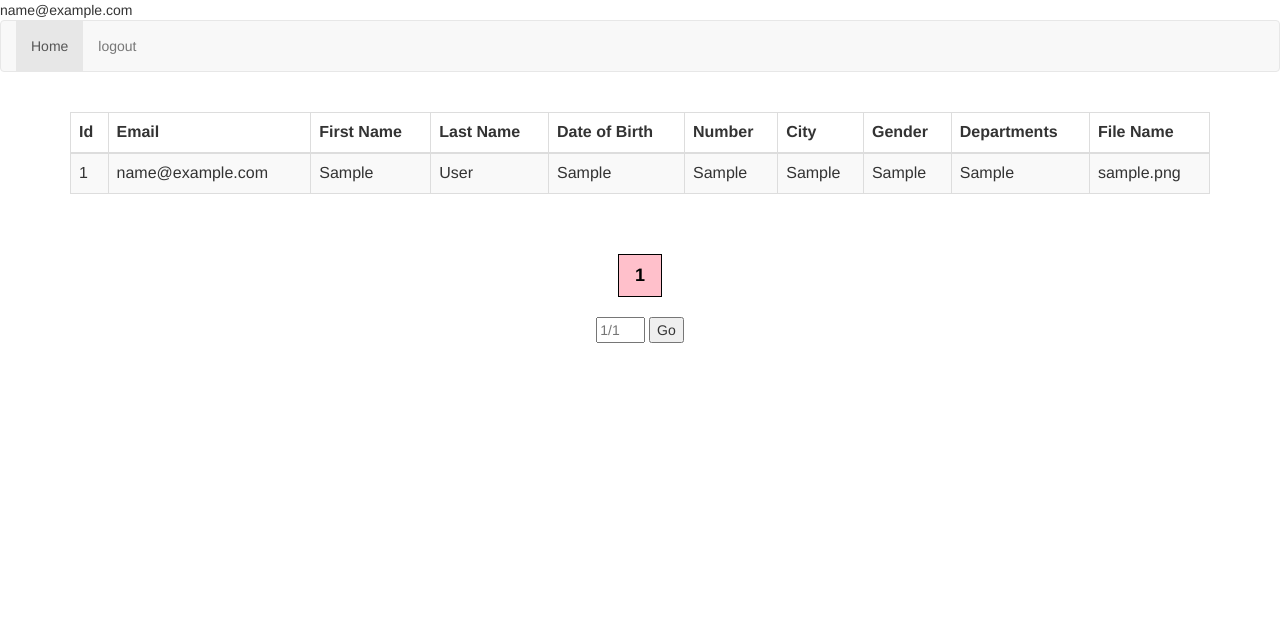
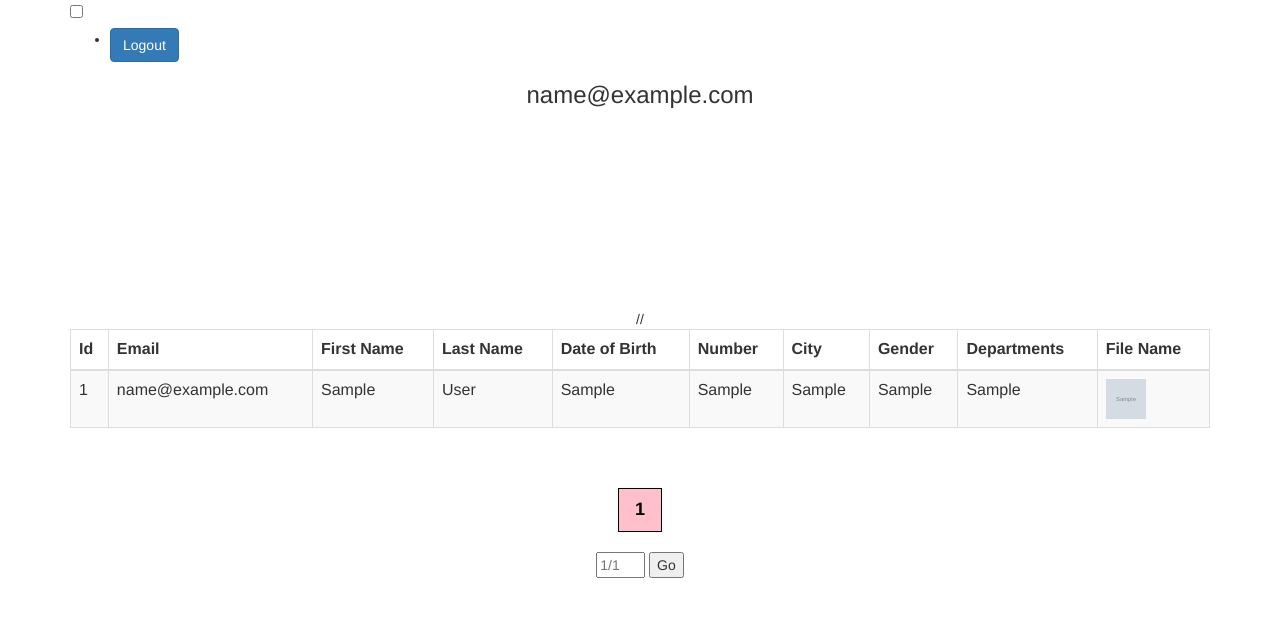
Before and after one commit to elderberry123/Php_project, a PHP site: page /home.php in a window 1280 px wide. Shown: the top 617 px of the page. Run offline with PHP 8.4, Linux system fonts and the light colour scheme; the visitor is signed in with stand-in values (Sample User, id 1); tables that the repository leaves empty or names only in its code hold one stand-in row (values such as "Sample post"); grey boxes marked "Sample" are stand-in pictures.

Commit message:
Update home.php

```diff
--- a/home.php
+++ b/home.php
@@ -3,9 +3,9 @@ session_start();
 include "config.php";
 
 if (isset($_COOKIE["user_email"])) {
-    echo $_COOKIE["user_email"];
+    $var= $_COOKIE["user_email"];
 } elseif (isset($_SESSION["user_email"])) {
-    echo $_SESSION["user_email"];
+    $var= $_SESSION["user_email"];
 }
 ?>
 
@@ -15,7 +15,7 @@ if (isset($_COOKIE["user_email"])) {
     <head>
         <title>Pagination</title>
         <link rel="stylesheet" href="https://maxcdn.bootstrapcdn.com/bootstrap/3.3.7/css/bootstrap.min.css">
-
+<link rel="stylesheet" href="style.css">
         <style>
             .pagination {
                 display: inline-block;
@@ -39,9 +39,10 @@ if (isset($_COOKIE["user_email"])) {
                 background-color: skyblue;
             }
         </style>
+
     </head>
     <body>
-        <nav class="navbar navbar-default">
+        <!-- <nav class="navbar navbar-default">
             <div class="container-fluid">
 
                 <ul class="nav navbar-nav">
@@ -51,7 +52,27 @@ if (isset($_COOKIE["user_email"])) {
 
                 </ul>
             </div>
-        </nav>
+        </nav> -->
+
+        <nav class="navbar">
+        <div class="navbar-container container">
+            <input type="checkbox" name="" id="">
+            <div class="hamburger-lines">
+                <span class="line line1"></span>
+                <span class="line line2"></span>
+                <span class="line line3"></span>
+            </div>
+            <ul class="menu-items">
+            <li ><a  href="logout.php"><h4 class="btn btn-primary ">Logout</h2> </a></li>
+
+            </ul>
+           <center> <h3 class="logo"><?php echo $var; ?></h1></center>
+        </div>
+    </nav>
+
+
+
+
         <center>
             <?php
             $per_page_record = 5;
@@ -62,18 +83,22 @@ if (isset($_COOKIE["user_email"])) {
                 $page = 1;
             }
 
+
             $start_from = ($page - 1) * $per_page_record;
             $query = "SELECT * FROM user_d LIMIT $start_from, $per_page_record";
             $rs_result = mysqli_query($mysqli, $query);
             ?>
 
-            <div class="container">
+
+
+            <div class="container" style="padding-top:150px;">
                 <br>
                 <div>
 
                     <table class="table table-striped table-bordered table-sm" cellspacing="0">
                         <thead>
                             <tr>
+                                //
                                 <th class="th-sm">Id</th>
                                 <th class="th-sm">Email</th>
                                 <th class="th-sm">First Name </th>
@@ -92,16 +117,19 @@ if (isset($_COOKIE["user_email"])) {
 
                             ?>
                                 <tr>
-                                    <td><?php echo $row["id"] ?></td>
+                                    <td><?php echo  $row["id"] ?></td>
                                     <td><?php echo $row["email"] ?></td>
+
                                     <td><?php echo $row["fname"] ?></td>
                                     <td><?php echo $row["lname"] ?></td>
                                     <td><?php echo $row["dob"] ?></td>
+
+
                                     <td><?php echo $row["numb"] ?></td>
                                     <td><?php echo $row["city"] ?></td>
                                     <td><?php echo $row["gender"] ?></td>
                                     <td><?php echo $row["departments"] ?></td>
-                                    <td><?php echo $row["filee"] ?></td>
+                                    <td><img src="my_directory/<?php echo $row["filee"] ?>" height="40px" width="40px"></td>
 
                                 </tr>
                             <?php
```
